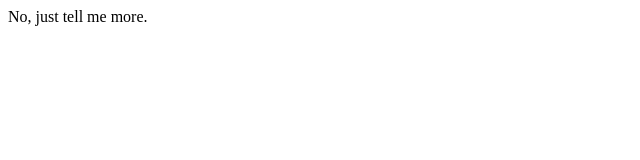
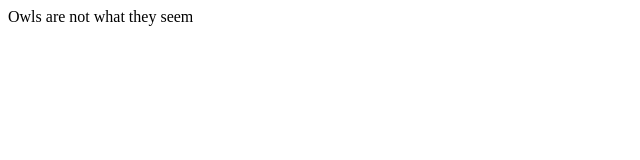
Before and after one commit to hvaCigar/test-use-brain, a plain HTML site: page index.html in a window 1280 px wide. Shown: the full height of the page, 0-640 px from the left. Drawn offline with Linux system fonts and the light colour scheme.

Commit message:
Update index.html

```diff
--- a/index.html
+++ b/index.html
@@ -3,6 +3,6 @@
 	</head>
 
 	<body>
-		No, just tell me more.
+		Owls are not what they seem
 	</body>
 </html
```
